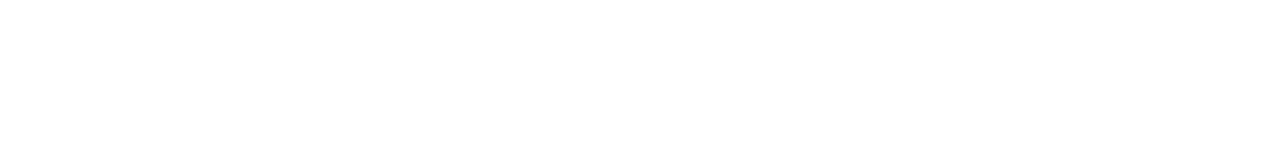
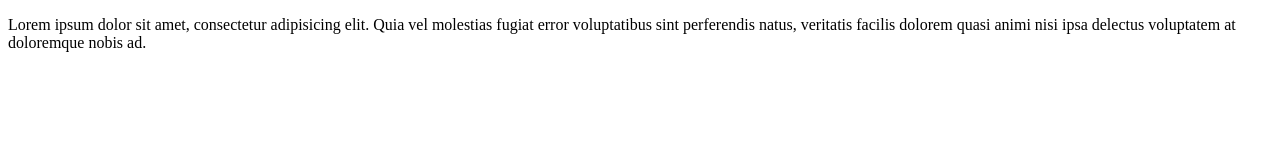
Before and after one commit to abdarheemfarhen/abdarheem-alleys, a plain HTML site: page index.html in a window 1280 px wide. Drawn offline with Linux system fonts and the light colour scheme.

Commit message:
ilays lorem

```diff
--- a/index.html
+++ b/index.html
@@ -6,6 +6,7 @@
     <title>abdarheem</title>
 </head>
 <body>
+<p>Lorem ipsum dolor sit amet, consectetur adipisicing elit. Quia vel molestias fugiat error voluptatibus sint perferendis natus, veritatis facilis dolorem quasi animi nisi ipsa delectus voluptatem at doloremque nobis ad.</p>
 
 </body>
 </html>
```
